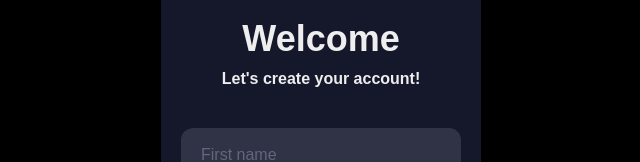
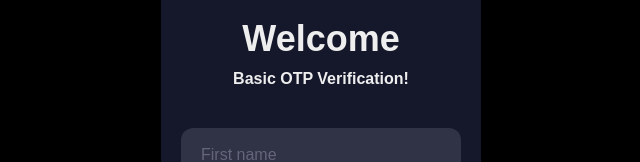
Before and after one commit to Syam-Narendra/formOtpVerificationNodeReactJs, a React (Create React App) app: page / in a window 1280 px wide. Shown: the part 182-344 px from the top of the page, without its empty margins (319-959 px from the left). Built offline with nearby package versions, Linux system fonts and the light colour scheme.

Commit message:
Update index.js

```diff
--- a/src/Components/Home/index.js
+++ b/src/Components/Home/index.js
@@ -53,7 +53,7 @@ class Home extends Component{
       return(
       <form onSubmit={this.getData} className="form">
             <div className="title">Welcome</div>
-            <div className="subtitle">Let's create your account!</div>
+            <div className="subtitle">Basic OTP Verification!</div>
             <div className="input-container ic1">
               <input onChange={this.onchangeFname} id="firstname" className="input" type="text" placeholder=" " />
               <div className="cut"></div>
```
